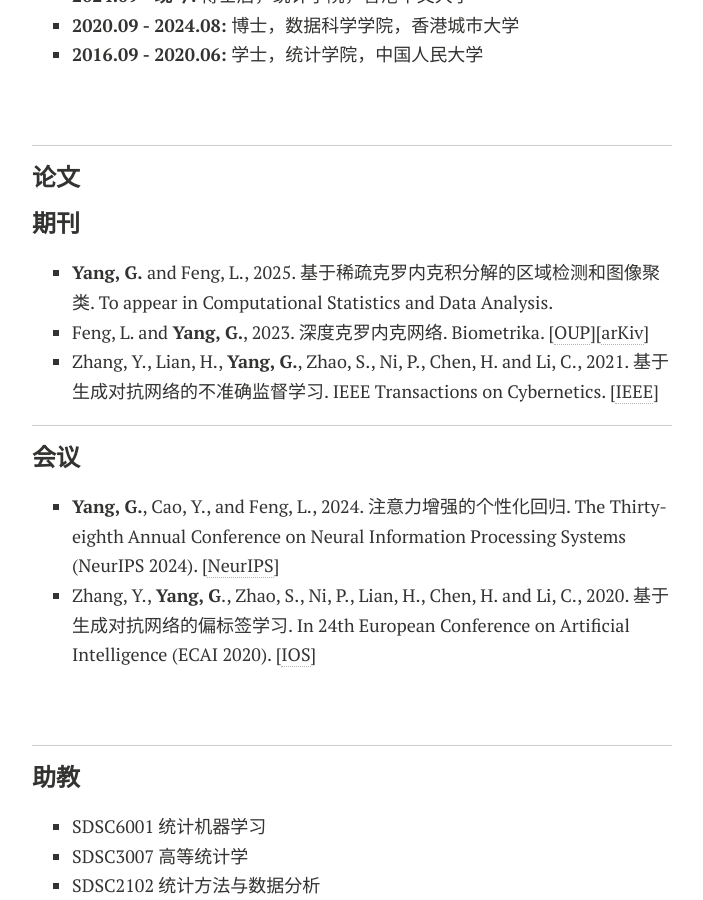
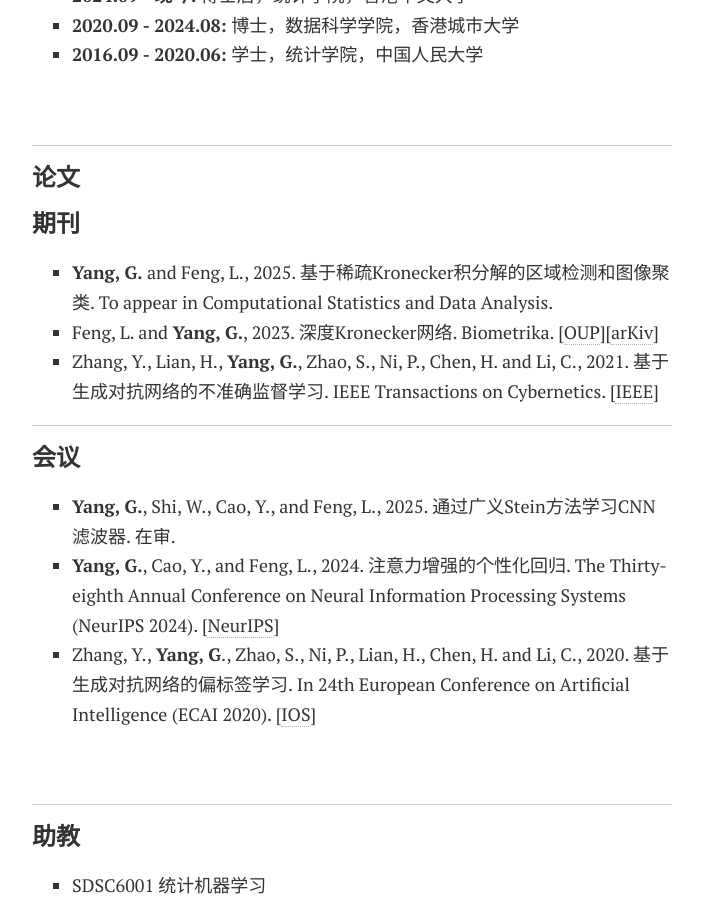
Before and after one commit to YLKnight/YLKnight.github.io, a Jekyll site: the page built from Chinese.md, in a window 1280 px wide and 900 px high, scrolled down 391 px. Shown: the whole window, without its empty margins (288-991 px from the left). Built offline with Jekyll 4.4.1, drawn with Linux system fonts in a browser that asks for light colours; nearby versions of some CDN libraries; comment, search, counter and statistics services are not loaded; a style sheet for code colours, icons or effects is not loaded; our own code applies the rules of GitHub Pages for plain Markdown files.

Commit message:
Update Chinese.md

```diff
--- a/Chinese.md
+++ b/Chinese.md
@@ -28,14 +28,15 @@
 
 #### 期刊
 
-- **Yang, G.** and Feng, L., 2025. 基于稀疏克罗内克积分解的区域检测和图像聚类. To appear in Computational Statistics and Data Analysis.
-- Feng, L. and **Yang, G.**, 2023. 深度克罗内克网络. Biometrika. [[OUP](https://doi.org/10.1093/biomet/asad049)][[arKiv](https://arxiv.org/abs/2210.13327)]
+- **Yang, G.** and Feng, L., 2025. 基于稀疏Kronecker积分解的区域检测和图像聚类. To appear in Computational Statistics and Data Analysis.
+- Feng, L. and **Yang, G.**, 2023. 深度Kronecker网络. Biometrika. [[OUP](https://doi.org/10.1093/biomet/asad049)][[arKiv](https://arxiv.org/abs/2210.13327)]
 - Zhang, Y., Lian, H., **Yang, G.**, Zhao, S., Ni, P., Chen, H. and Li, C., 2021. 基于生成对抗网络的不准确监督学习. IEEE Transactions on Cybernetics. [[IEEE](https://ieeexplore.ieee.org/abstract/document/9526351)]
 
 <hr>
 
 #### 会议
 
+- **Yang, G.**, Shi, W., Cao, Y., and Feng, L., 2025. 通过广义Stein方法学习CNN滤波器. 在审.
 - **Yang, G.**, Cao, Y., and Feng, L., 2024. 注意力增强的个性化回归. The Thirty-eighth Annual Conference on Neural Information Processing Systems (NeurIPS 2024). [[NeurIPS](https://openreview.net/forum?id=9xoFciqYIU)]
 - Zhang, Y., **Yang, G**., Zhao, S., Ni, P., Lian, H., Chen, H. and Li, C., 2020. 基于生成对抗网络的偏标签学习. In 24th European Conference on Artificial Intelligence (ECAI 2020). [[IOS](https://ebooks.iospress.nl/doi/10.3233/FAIA200279)]
 
```
